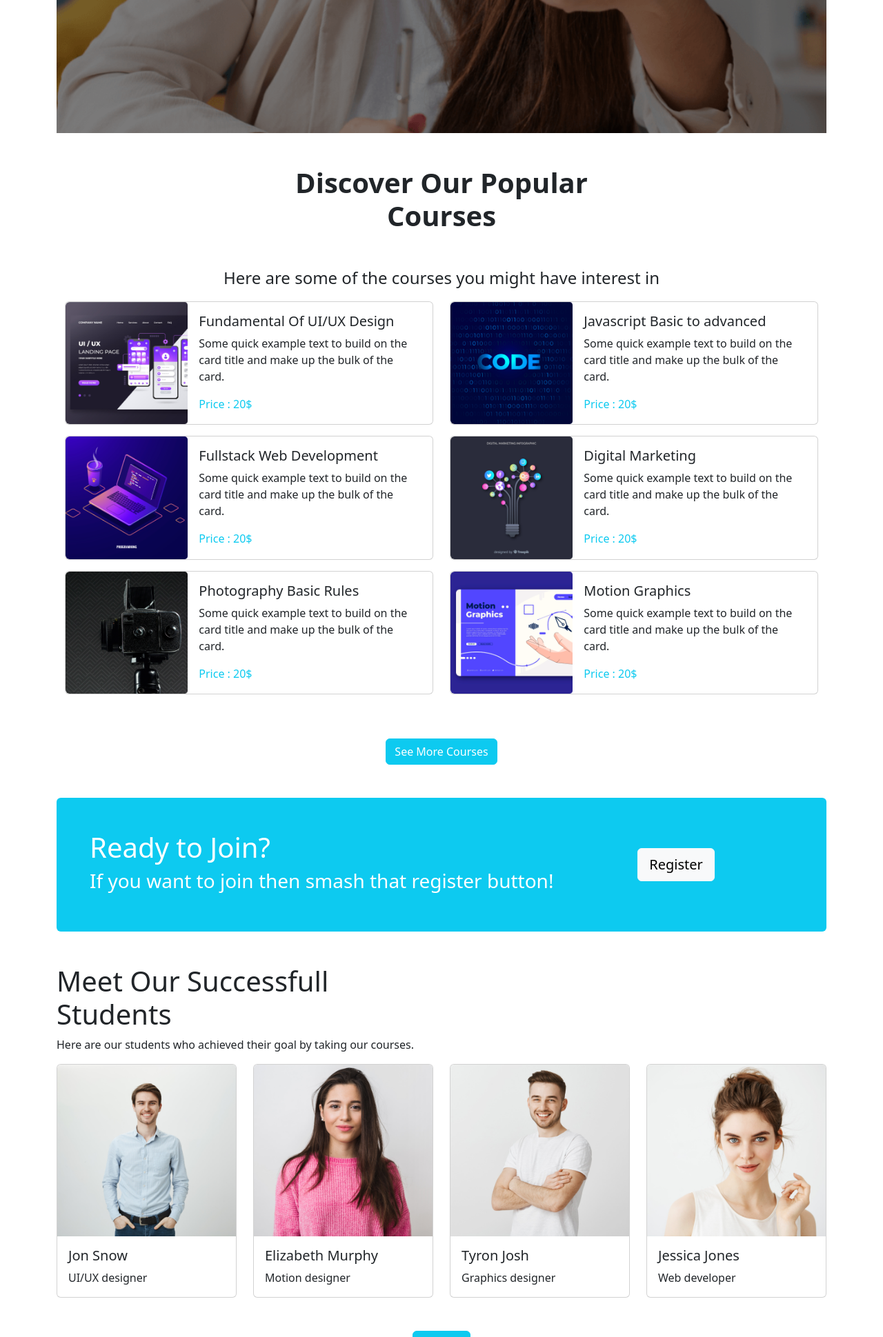
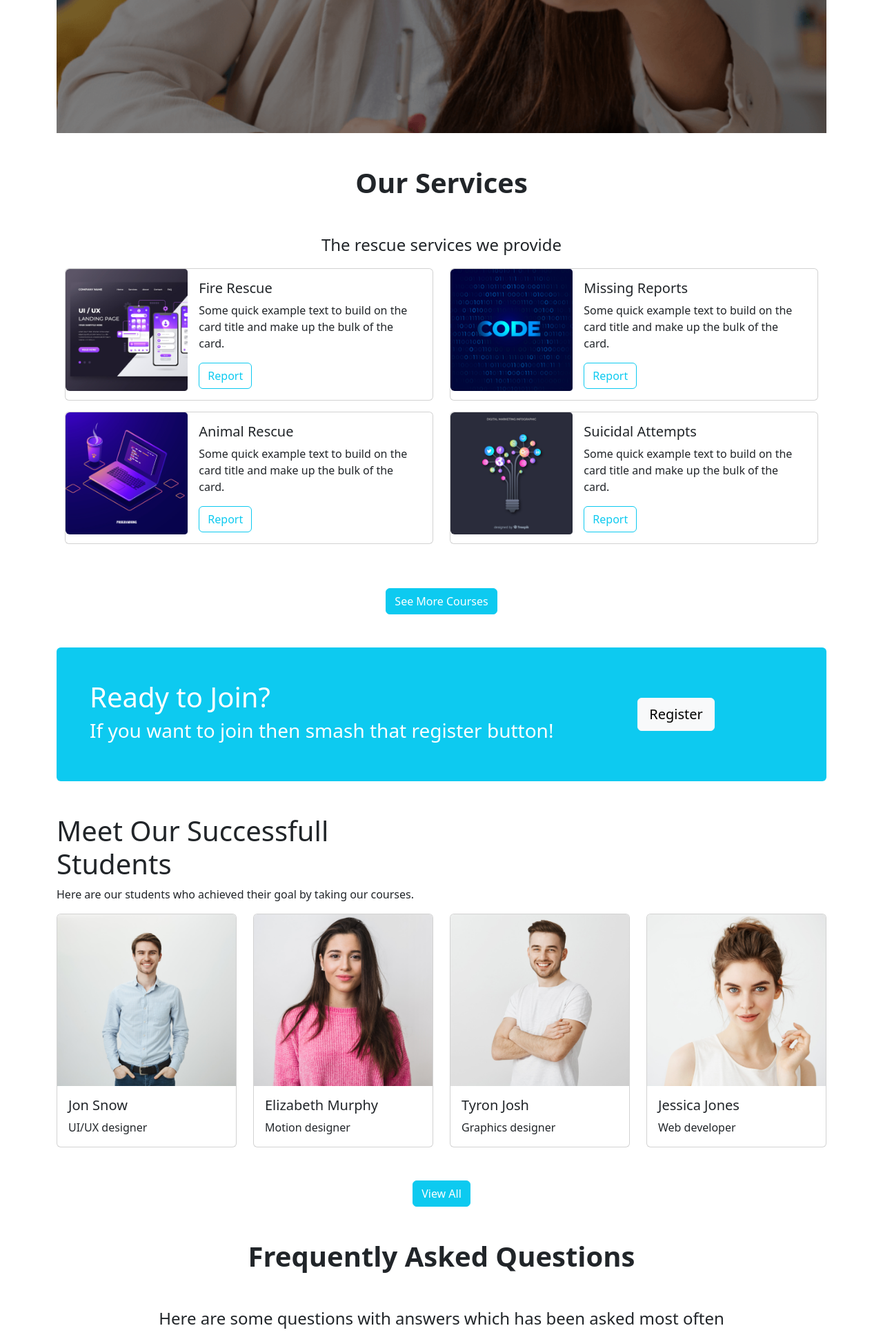
Before and after one commit to noman27/BIPOD, a PHP site: page / in a window 1280 px wide; the page is wider, and only the part inside the window is pictured. Shown: the part 743-2682 px from the top of that part at 69% size. Run offline with PHP 8.4, Linux system fonts and the light colour scheme; some libraries are stand-ins or nearby versions.

Commit message:
some work Done.

```diff
--- a/function.php
+++ b/function.php
@@ -261,3 +261,18 @@
   return $resultData;
   mysqli_stmt_close($stmt);
  }
+
+ function reportSubmit($con,$id,$area,$Repo_contact,$address,$type,$Date,$status){
+    $query="INSERT INTO reports(ID, Area, Addres, ReporterNumber, Date, Type, Status) VALUES ('$id','$area','$address','$Repo_contact','$Date','$type','$status')";
+
+    if(mysqli_query($con,$query)){
+      echo "<script>
+      alert('Reported,Wait for rescuers');
+      window.location.href='index.php';</script>";
+    }else{
+      echo "<script>
+      alert('Cant Report Error occured.');
+      window.location.href='SuicidalReport.php?error';</script>";
+    }
+
+ }
--- a/index.php
+++ b/index.php
@@ -136,8 +136,8 @@
 
       <!-- courses section start -->
       <section id="course" class="mt-5 mb-5 sect">
-            <p class="h1 text-center my-5 titles">Discover Our Popular <br> Courses</p>
-            <p class="text-center normal-text">Here are some of the courses you might have interest in</p>
+            <p class="h1 text-center my-5 titles">Our Services</p>
+            <p class="text-center normal-text">The rescue services we provide</p>
             <div class="container">
                 <div class="row">
 
@@ -149,9 +149,10 @@
                         </div>
                         <div class="col-md-8">
                           <div class="card-body">
-                            <h5 class="card-title">Fundamental Of UI/UX Design</h5>
+                            <h5 class="card-title">Fire Rescue</h5>
                             <p class="card-text">Some quick example text to build on the card title and make up the bulk of the card.</p>
-                            <p class="card-text text-info text-bolder">Price : 20$</p>
+                            <a href='FireReport.php'><button class='btn btn-outline-info' type='submit'>Report</button></a>
+
                           </div>
                         </div>
                       </div>
@@ -166,9 +167,9 @@
                         </div>
                         <div class="col-md-8">
                           <div class="card-body">
-                            <h5 class="card-title">Javascript Basic to advanced</h5>
+                            <h5 class="card-title">Missing Reports</h5>
                             <p class="card-text">Some quick example text to build on the card title and make up the bulk of the card.</p>
-                            <p class="card-text text-info text-bolder">Price : 20$</p>
+                            <a href='MissingReport.php'><button class='btn btn-outline-info' type='submit'>Report</button></a>
                           </div>
                         </div>
                       </div>
@@ -183,9 +184,9 @@
                         </div>
                         <div class="col-md-8">
                           <div class="card-body">
-                            <h5 class="card-title">Fullstack Web Development</h5>
+                            <h5 class="card-title">Animal Rescue</h5>
                             <p class="card-text">Some quick example text to build on the card title and make up the bulk of the card.</p>
-                            <p class="card-text text-info text-bolder">Price : 20$</p>
+                            <a href='AnimalReport.php'><button class='btn btn-outline-info' type='submit'>Report</button></a>
                           </div>
                         </div>
                       </div>
@@ -200,47 +201,16 @@
                         </div>
                         <div class="col-md-8">
                           <div class="card-body">
-                            <h5 class="card-title">Digital Marketing</h5>
+                            <h5 class="card-title">Suicidal Attempts</h5>
                             <p class="card-text">Some quick example text to build on the card title and make up the bulk of the card.</p>
-                            <p class="card-text text-info text-bolder">Price : 20$</p>
+                            <a href='SuicidalReport.php'><button class='btn btn-outline-info' type='submit'>Report</button></a>
                           </div>
                         </div>
                       </div>
                     </div>
                   </div>
 
-                  <div class="col-lg-6 col-md-12 col-sm-12">
-                    <div class="card mb-3" style="max-width: 540px;">
-                      <div class="row g-0">
-                        <div class="col-md-4">
-                          <img src="images/course/course-5.png" class="img-fluid rounded-start" alt="...">
-                        </div>
-                        <div class="col-md-8">
-                          <div class="card-body">
-                            <h5 class="card-title">Photography Basic Rules</h5>
-                            <p class="card-text">Some quick example text to build on the card title and make up the bulk of the card.</p>
-                            <p class="card-text text-info text-bolder">Price : 20$</p>
-                          </div>
-                        </div>
-                      </div>
-                    </div>
-                  </div>
-                  <div class="col-lg-6 col-md-12 col-sm-12">
-                    <div class="card mb-3" style="max-width: 540px;">
-                      <div class="row g-0">
-                        <div class="col-md-4">
-                          <img src="images/course/course-6.png" class="img-fluid rounded-start" alt="...">
-                        </div>
-                        <div class="col-md-8">
-                          <div class="card-body">
-                            <h5 class="card-title">Motion Graphics</h5>
-                            <p class="card-text">Some quick example text to build on the card title and make up the bulk of the card.</p>
-                            <p class="card-text text-info text-bolder">Price : 20$</p>
-                          </div>
-                        </div>
-                      </div>
-                    </div>
-                  </div>
+
                 </div>
                 <div class="d-flex justify-content-center my-5">
                   <button type="button" class="btn btn-info text-white justify-content-center">See More Courses</button>
```
Also changed, not shown: AnimalReport.php (added, +60 -0 lines), FireReport.php (added, +60 -0 lines), MissingReport.php (added, +60 -0 lines), SuicidalReport.php (added, +60 -0 lines).
